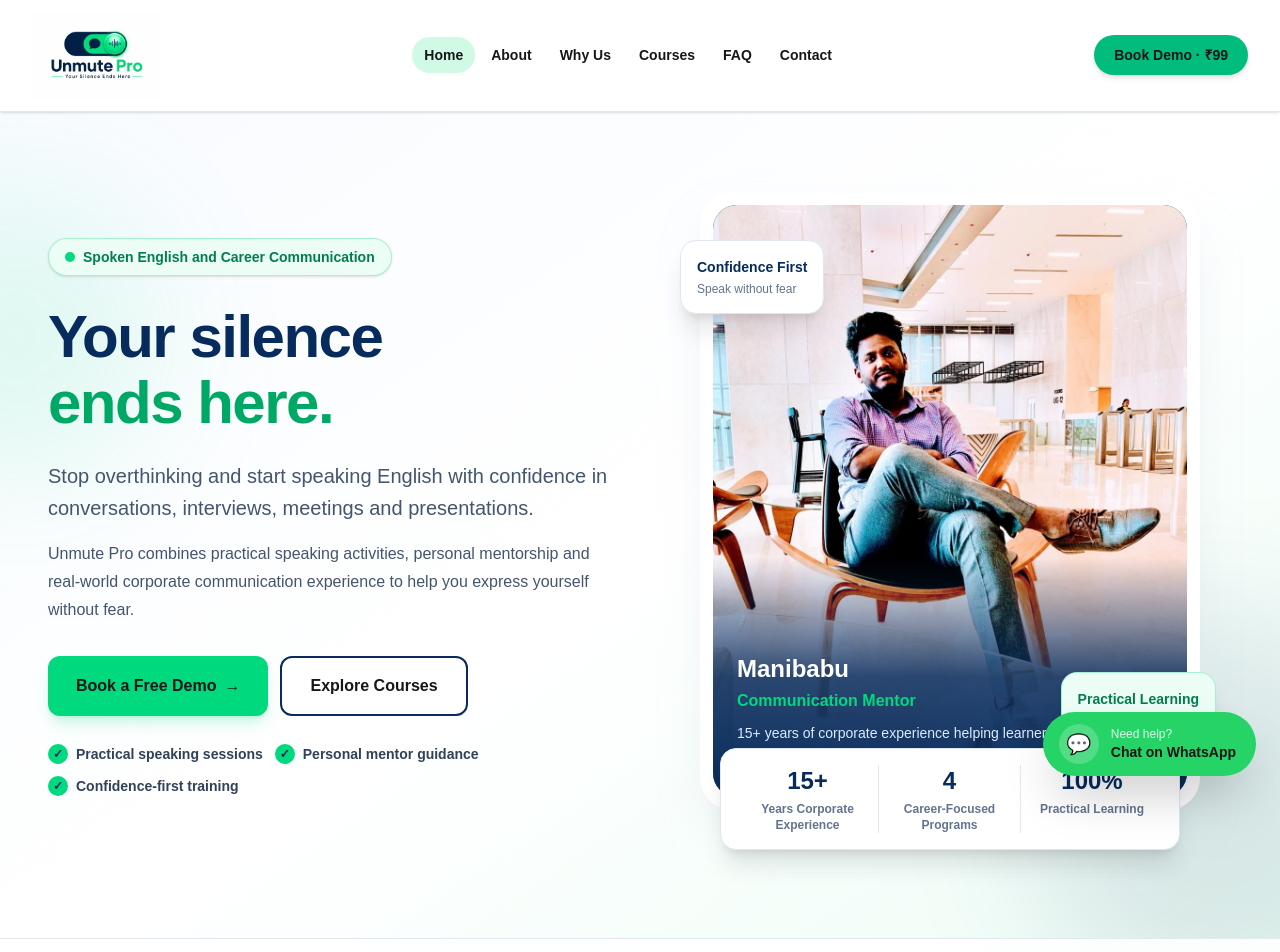
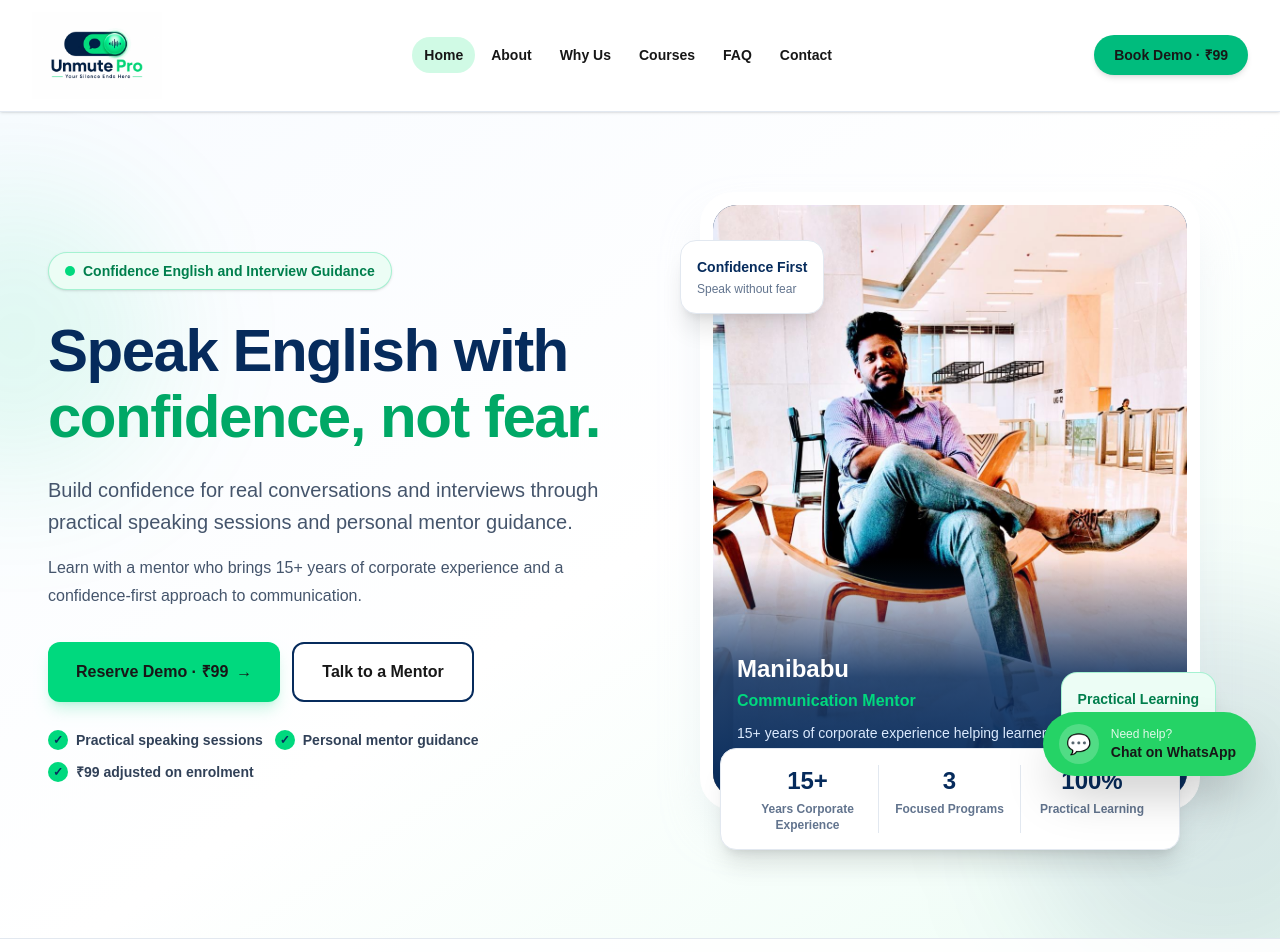
Before and after one commit to manibabue9/unmutepro, a Next.js app: page / in a window 1280 px wide. Shown: the top 952 px of the page. Built offline with nearby package versions, Linux system fonts and the light colour scheme.

Commit message:
Upgrade hero for premium ₹99 demo positioning

```diff
--- a/components/Hero.tsx
+++ b/components/Hero.tsx
@@ -3,155 +3,88 @@ import Image from "next/image";
 const trustPoints = [
   "Practical speaking sessions",
   "Personal mentor guidance",
-  "Confidence-first training",
+  "₹99 adjusted on enrolment",
 ];
 
 const highlights = [
-  {
-    value: "15+",
-    label: "Years Corporate Experience",
-  },
-  {
-    value: "4",
-    label: "Career-Focused Programs",
-  },
-  {
-    value: "100%",
-    label: "Practical Learning",
-  },
+  { value: "15+", label: "Years Corporate Experience" },
+  { value: "3", label: "Focused Programs" },
+  { value: "100%", label: "Practical Learning" },
 ];
 
 export default function Hero() {
   return (
-    <section
-      id="home"
-      className="relative scroll-mt-32 overflow-hidden bg-gradient-to-br from-[#F8FBFF] via-white to-[#ECFDF5]"
-    >
-      {/* Decorative background */}
+    <section id="home" className="relative scroll-mt-32 overflow-hidden bg-gradient-to-br from-[#F8FBFF] via-white to-[#ECFDF5]">
       <div className="pointer-events-none absolute -left-32 top-20 h-72 w-72 rounded-full bg-[#00D97E]/10 blur-3xl" />
       <div className="pointer-events-none absolute -right-32 bottom-0 h-96 w-96 rounded-full bg-[#062B5C]/10 blur-3xl" />
 
       <div className="relative mx-auto grid max-w-7xl items-center gap-14 px-5 py-14 sm:px-8 sm:py-16 lg:min-h-[calc(100vh-120px)] lg:grid-cols-2 lg:px-12 lg:py-20">
-        {/* Left content */}
         <div className="text-center lg:text-left">
           <div className="inline-flex items-center gap-2 rounded-full border border-[#00D97E]/30 bg-[#ECFDF5] px-4 py-2 text-xs font-bold text-[#007F4D] shadow-sm sm:text-sm">
             <span className="h-2.5 w-2.5 rounded-full bg-[#00D97E]" />
-            Spoken English and Career Communication
+            Confidence English and Interview Guidance
           </div>
 
           <h1 className="mt-7 text-4xl font-extrabold leading-[1.1] tracking-tight text-[#062B5C] sm:text-5xl lg:text-6xl">
-            Your silence
-            <span className="block text-[#00A866]">ends here.</span>
+            Speak English with
+            <span className="block text-[#00A866]">confidence, not fear.</span>
           </h1>
 
           <p className="mx-auto mt-6 max-w-xl text-lg leading-8 text-slate-600 sm:text-xl lg:mx-0">
-            Stop overthinking and start speaking English with confidence in
-            conversations, interviews, meetings and presentations.
+            Build confidence for real conversations and interviews through practical speaking sessions and personal mentor guidance.
           </p>
 
           <p className="mx-auto mt-4 max-w-xl leading-7 text-slate-600 lg:mx-0">
-            Unmute Pro combines practical speaking activities, personal
-            mentorship and real-world corporate communication experience to
-            help you express yourself without fear.
+            Learn with a mentor who brings 15+ years of corporate experience and a confidence-first approach to communication.
           </p>
 
-          {/* CTA buttons */}
           <div className="mt-8 flex flex-col justify-center gap-3 sm:flex-row lg:justify-start">
-            <a
-              href="#contact"
-              className="inline-flex items-center justify-center rounded-xl bg-[#00D97E] px-7 py-4 text-base font-bold text-[#062B5C] shadow-lg shadow-[#00D97E]/20 transition duration-300 hover:-translate-y-1 hover:bg-[#00C970] hover:shadow-xl"
-            >
-              Book a Free Demo
-              <span className="ml-2" aria-hidden="true">
-                →
-              </span>
+            <a href="#contact" className="inline-flex items-center justify-center rounded-xl bg-[#00D97E] px-7 py-4 text-base font-bold text-[#062B5C] shadow-lg shadow-[#00D97E]/20 transition duration-300 hover:-translate-y-1 hover:bg-[#00C970] hover:shadow-xl">
+              Reserve Demo · ₹99
+              <span className="ml-2" aria-hidden="true">→</span>
             </a>
-
-            <a
-              href="#courses"
-              className="inline-flex items-center justify-center rounded-xl border-2 border-[#062B5C] bg-white px-7 py-4 text-base font-bold text-[#062B5C] transition duration-300 hover:-translate-y-1 hover:bg-[#062B5C] hover:text-white"
-            >
-              Explore Courses
+            <a href="tel:+919392209162" className="inline-flex items-center justify-center rounded-xl border-2 border-[#062B5C] bg-white px-7 py-4 text-base font-bold text-[#062B5C] transition duration-300 hover:-translate-y-1 hover:bg-[#062B5C] hover:text-white">
+              Talk to a Mentor
             </a>
           </div>
 
-          {/* Trust points */}
           <div className="mt-7 flex flex-col items-center gap-3 sm:flex-row sm:flex-wrap sm:justify-center lg:justify-start">
             {trustPoints.map((point) => (
-              <div
-                key={point}
-                className="flex items-center gap-2 text-sm font-semibold text-slate-700"
-              >
-                <span className="flex h-5 w-5 items-center justify-center rounded-full bg-[#00D97E] text-xs font-bold text-[#062B5C]">
-                  ✓
-                </span>
-
+              <div key={point} className="flex items-center gap-2 text-sm font-semibold text-slate-700">
+                <span className="flex h-5 w-5 items-center justify-center rounded-full bg-[#00D97E] text-xs font-bold text-[#062B5C]">✓</span>
                 {point}
               </div>
             ))}
           </div>
         </div>
 
-        {/* Right visual */}
         <div className="relative mx-auto w-full max-w-[500px] pb-8">
           <div className="absolute -left-5 top-12 z-20 hidden rounded-2xl border border-slate-200 bg-white p-4 shadow-xl sm:block">
-            <p className="text-sm font-bold text-[#062B5C]">
-              Confidence First
-            </p>
-
-            <p className="mt-1 text-xs text-slate-500">
-              Speak without fear
-            </p>
+            <p className="text-sm font-bold text-[#062B5C]">Confidence First</p>
+            <p className="mt-1 text-xs text-slate-500">Speak without fear</p>
           </div>
-
           <div className="absolute -right-4 bottom-24 z-20 hidden rounded-2xl border border-[#00D97E]/30 bg-[#ECFDF5] p-4 shadow-xl sm:block">
-            <p className="text-sm font-bold text-[#007F4D]">
-              Practical Learning
-            </p>
-
-            <p className="mt-1 text-xs text-slate-600">
-              Real conversations
-            </p>
+            <p className="text-sm font-bold text-[#007F4D]">Practical Learning</p>
+            <p className="mt-1 text-xs text-slate-600">Real conversations</p>
           </div>
 
           <div className="relative overflow-hidden rounded-[2rem] border border-white bg-white p-3 shadow-2xl shadow-slate-300/40">
             <div className="relative aspect-[4/5] overflow-hidden rounded-[1.5rem] bg-gradient-to-br from-[#062B5C] to-[#0A4B8C]">
-              <Image
-                src="/images/manibabu.jpg"
-                alt="Manibabu, Communication Mentor at Unmute Pro"
-                fill
-                priority
-                sizes="(max-width: 1024px) 100vw, 50vw"
-                className="object-cover object-center"
-              />
-
+              <Image src="/images/manibabu.jpg" alt="Manibabu, Communication Mentor at Unmute Pro" fill priority sizes="(max-width: 1024px) 100vw, 50vw" className="object-cover object-center" />
               <div className="absolute inset-x-0 bottom-0 bg-gradient-to-t from-[#062B5C] via-[#062B5C]/85 to-transparent px-6 pb-7 pt-24 text-white">
                 <p className="text-2xl font-bold">Manibabu</p>
-
-                <p className="mt-1 font-semibold text-[#00D97E]">
-                  Communication Mentor
-                </p>
-
-                <p className="mt-2 text-sm leading-6 text-blue-100">
-                  15+ years of corporate experience helping learners
-                  communicate with clarity and confidence.
-                </p>
+                <p className="mt-1 font-semibold text-[#00D97E]">Communication Mentor</p>
+                <p className="mt-2 text-sm leading-6 text-blue-100">15+ years of corporate experience helping learners communicate with clarity and confidence.</p>
               </div>
             </div>
           </div>
 
-          {/* Highlight strip */}
           <div className="absolute -bottom-2 left-1/2 z-20 w-[92%] -translate-x-1/2 rounded-2xl border border-slate-200 bg-white p-4 shadow-xl">
             <div className="grid grid-cols-3 divide-x divide-slate-200">
               {highlights.map((highlight) => (
                 <div key={highlight.label} className="px-2 text-center">
-                  <p className="text-xl font-extrabold text-[#062B5C] sm:text-2xl">
-                    {highlight.value}
-                  </p>
-
-                  <p className="mt-1 text-[10px] font-semibold leading-4 text-slate-500 sm:text-xs">
-                    {highlight.label}
-                  </p>
+                  <p className="text-xl font-extrabold text-[#062B5C] sm:text-2xl">{highlight.value}</p>
+                  <p className="mt-1 text-[10px] font-semibold leading-4 text-slate-500 sm:text-xs">{highlight.label}</p>
                 </div>
               ))}
             </div>
@@ -159,16 +92,10 @@ export default function Hero() {
         </div>
       </div>
 
-      {/* Bottom brand strip */}
       <div className="relative mt-4 border-y border-slate-200 bg-white/90">
         <div className="mx-auto flex max-w-7xl flex-col items-center justify-between gap-2 px-5 py-4 text-center sm:flex-row sm:px-8 lg:px-12">
-          <p className="font-bold text-[#062B5C]">
-            Your Silence Ends Here
-          </p>
-
-          <p className="text-sm text-slate-600">
-            For students, job seekers and working professionals
-          </p>
+          <p className="font-bold text-[#062B5C]">Your Silence Ends Here</p>
+          <p className="text-sm text-slate-600">For students, job seekers and working professionals</p>
         </div>
       </div>
     </section>
```
